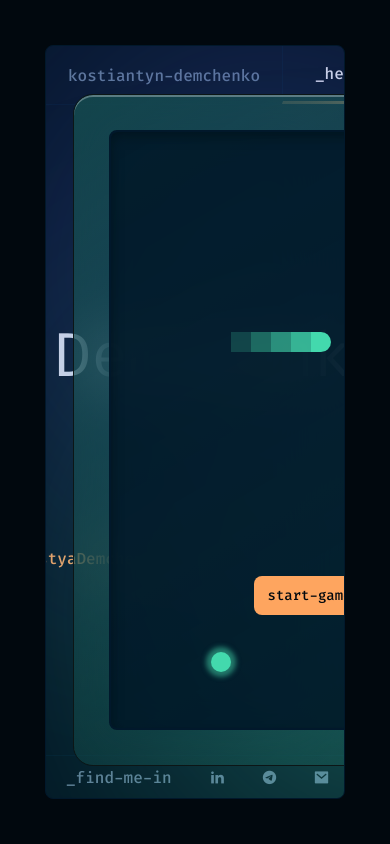
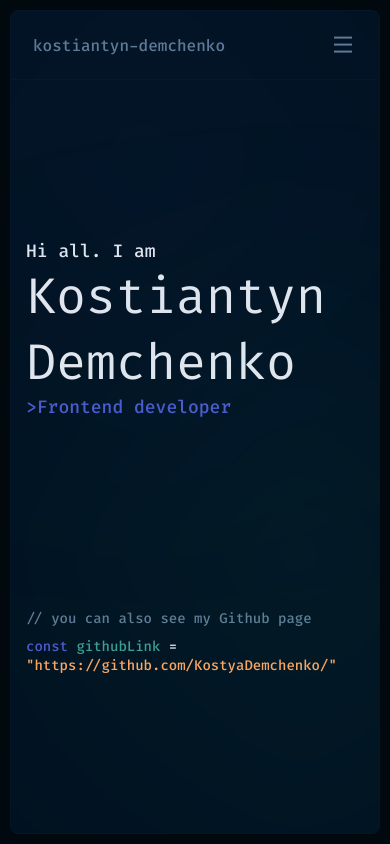
Before and after one commit to KostyaDemchenko/NewPartfolio, a Next.js app: page / in a window 390 px wide. Built offline with nearby package versions, Linux system fonts and the light colour scheme.

Commit message:
--added: mobile/ tablet adoptation for main page; --fix: fixed error with server side random snake position generating before game

```diff
--- a/src/app/global.scss
+++ b/src/app/global.scss
@@ -81,6 +81,7 @@ a,
 span {
   color: var(--color-secondary-white);
   font-family: var(--font-main);
+  text-wrap: auto;
 }
 
 li {
@@ -110,7 +111,7 @@ span {
   color: var(--color-accent-orange);
 }
 
-.container {
+.main-container {
   @include flex(flex-start, flex-start);
   @include f-direction(column);
 
@@ -141,6 +142,18 @@ span {
   overflow: hidden; // скрывает все выходящие за границы элементы
   background-color: var(--color-primary-black); // основной цвет фона=
 
+  @include macbook {
+    padding: 35px;
+  }
+
+  @include tablet {
+    padding: 25px;
+  }
+
+  @include mobile {
+    padding: 10px;
+  }
+
   .blur-circle-one,
   .blur-circle-two {
     position: absolute;
@@ -149,6 +162,21 @@ span {
     border-radius: 50%;
     filter: blur(150px);
     animation: moveShapes 15s infinite alternate;
+
+    @include macbook {
+      width: 200px;
+      height: 200px;
+    }
+
+    @include tablet {
+      width: 150px;
+      height: 150px;
+    }
+
+    @include mobile {
+      width: 100px;
+      height: 100px;
+    }
   }
 
   // Вторая размытая форма
@@ -178,17 +206,45 @@ span {
   max-height: calc(100dvh - 194px);
   box-sizing: border-box;
   gap: 130px;
+
+  @include macbook {
+    gap: 50px;
+    padding: 20px;
+    max-height: 100%;
+  }
+
+  @include tablet {
+    gap: 30px;
+    padding: 20px;
+    max-height: 100%;
+  }
+
+  @include mobile {
+    padding: 15px;
+    max-height: 100%;
+  }
 }
 
-// Анимация движения
-@keyframes moveShapes {
-  0% {
-    transform: translate(0, 0) scale(1);
+.container {
+  @include flex(space-between, center);
+  @include f-direction(row);
+
+  width: 100%;
+  max-width: 1500px;
+  padding: 0 15px;
+
+  @include macbook {
+    max-width: 1200px;
+    padding: 0 15px;
   }
-  50% {
-    transform: translate(30px, -50px) scale(1.1);
+
+  @include tablet {
+    max-width: 900px;
+    padding: 0 5px;
   }
-  100% {
-    transform: translate(-50px, 30px) scale(1);
+
+  @include mobile {
+    max-width: 900px;
+    padding: 0;
   }
 }
--- a/src/app/shortSyles.scss
+++ b/src/app/shortSyles.scss
@@ -15,6 +15,34 @@
 
 @mixin max-w-media($breakpoint) {
   @media screen and (max-width: $breakpoint) {
+    @content;
+  }
+}
+
+// Миксин для мобильных устройств (до 570px)
+@mixin mobile {
+  @media screen and (max-width: 570px) {
+    @content;
+  }
+}
+
+// Миксин для планшетов (до 1200px)
+@mixin tablet {
+  @media screen and (max-width: 1200px) {
+    @content;
+  }
+}
+
+// Миксин для макбуков (1440px)
+@mixin macbook {
+  @media screen and (max-width: 1440px) {
+    @content;
+  }
+}
+
+// Миксин для десктопов (1920px и выше)
+@mixin desktop {
+  @media screen and (min-width: 1920px) {
     @content;
   }
 }
--- a/src/components/AboutMeMain/style.scss
+++ b/src/components/AboutMeMain/style.scss
@@ -8,6 +8,10 @@
   width: 100%;
   gap: 80px;
 
+  @include mobile {
+    gap: 190px;
+  }
+
   .about-me-description {
     @include flex(flex-start, flex-start);
     @include f-direction(column);
@@ -17,27 +21,68 @@
 
     .description {
       color: var(--color-secondary-white);
-      font-size: 18px;
+      font-size: 18px; // Ставим стандартный размер шрифта
       font-style: normal;
       font-weight: 450;
       line-height: normal;
+
+      @include mobile {
+        font-size: 14px;
+      }
+
+      @include tablet {
+        font-size: 16px;
+      }
+
+      @include macbook {
+        font-size: 18px;
+      }
+
+      @include desktop {
+        font-size: 20px;
+      }
     }
 
     .name {
       color: var(--color-secondary-white);
-      font-size: 62px;
+      font-size: 56px;
       font-style: normal;
       font-weight: 400;
       line-height: normal;
+      text-wrap: auto;
+
+      @include macbook {
+        font-size: 50px;
+      }
+
+      @include tablet {
+        font-size: 40px;
+      }
+
+      @include mobile {
+        font-size: 50px;
+      }
     }
 
     .job-title {
       color: var(--color-secondary-blue);
-      font-family: "Fira Code";
+      font-family: var(--font-main);
       font-size: 32px;
       font-style: normal;
       font-weight: 450;
       line-height: normal;
+
+      @include macbook {
+        font-size: 28px;
+      }
+
+      @include tablet {
+        font-size: 24px;
+      }
+
+      @include mobile {
+        font-size: 18px;
+      }
     }
   }
 
@@ -50,11 +95,23 @@
 
     .description {
       color: var(--color-secondary-grey);
-      font-family: "Fira Code";
+      font-family: var(--font-main);
       font-size: 16px;
       font-style: normal;
       font-weight: 450;
       line-height: normal;
+
+      @include macbook {
+        font-size: 16px;
+      }
+
+      @include tablet {
+        font-size: 15px;
+      }
+
+      @include mobile {
+        font-size: 14px;
+      }
     }
 
     .github-link {
@@ -63,6 +120,23 @@
       font-style: normal;
       font-weight: 500;
       line-height: normal;
+      text-wrap: auto;
+
+      @include desktop {
+        font-size: 16px;
+      }
+
+      @include macbook {
+        font-size: 16px;
+      }
+
+      @include tablet {
+        font-size: 15px;
+      }
+
+      @include mobile {
+        font-size: 14px;
+      }
     }
   }
 }
--- a/src/components/Footer/index.tsx
+++ b/src/components/Footer/index.tsx
@@ -6,6 +6,7 @@ const Footer = () => {
       <div className='find-me-box'>
         <div className='left-site'>
           <p className='description'>_find-me-in</p>
+          <div className='links-box'>
             <a
               href='https://www.linkedin.com/in/kostiantyn-demchenko-14874224a/'
               className='social-link'
@@ -28,6 +29,7 @@ const Footer = () => {
               <i className='ri-mail-fill'></i>
             </a>
           </div>
+        </div>
         <div className='right-site'>
           <a
             className='github-link'
--- a/src/components/Footer/style.scss
+++ b/src/components/Footer/style.scss
@@ -5,6 +5,10 @@ footer {
 
   width: 100%;
   height: 50px;
+
+  @include mobile {
+    display: none;
+  }
 
   .find-me-box {
     @include flex(space-between, center);
@@ -22,6 +26,11 @@ footer {
       width: fit-content;
       height: 100%;
 
+      @include mobile {
+        @include flex(space-between, center);
+        width: 100%;
+      }
+
       .description {
         padding: 0 20px;
         color: var(--color-secondary-grey);
@@ -31,7 +40,13 @@ footer {
         line-height: normal;
       }
 
-      i {
+      .links-box {
+        @include flex(center, center);
+        @include f-direction(row);
+        height: 100%;
+      }
+
+      .social-link {
         @include flex(center, center);
         color: var(--color-secondary-grey);
 
@@ -40,7 +55,7 @@ footer {
         cursor: pointer;
         transition: 0.3s ease-in-out;
 
-        &:nth-child(even) {
+        &:nth-child(odd) {
           border-right: 1px solid var(--color-border);
           border-left: 1px solid var(--color-border);
         }
--- a/src/components/Header/index.tsx
+++ b/src/components/Header/index.tsx
@@ -1,8 +1,16 @@
+import { useState } from "react";
 import Nav from "@/src/components/Nav";
+import Footer from "@/src/components/Footer";
 
 import "./style.scss";
 
 const Header = () => {
+  const [isMenuOpen, setIsMenuOpen] = useState(false);
+
+  const toggleMenu = () => {
+    setIsMenuOpen(!isMenuOpen);
+  };
+
   return (
     <header>
       <div className='left-site'>
@@ -14,6 +22,19 @@ const Header = () => {
       <a className='contact' href='./contact-me'>
         _contact-me
       </a>
+
+      <button className='menu-button' onClick={toggleMenu}>
+        {isMenuOpen ? (
+          <i className='ri-close-fill'></i>
+        ) : (
+          <i className='ri-menu-fill'></i>
+        )}
+      </button>
+
+      <div className={`mobile-menu ${isMenuOpen ? "open" : ""}`}>
+        <Nav />
+        <Footer />
+      </div>
     </header>
   );
 };
--- a/src/components/Header/style.scss
+++ b/src/components/Header/style.scss
@@ -5,12 +5,11 @@ header {
   @include f-direction(row);
 
   width: 100%;
-
   border-bottom: 1px solid var(--color-border);
+  position: relative;
 
   .autor {
     color: var(--color-secondary-grey);
-
     font-size: 16px;
     font-style: normal;
     font-weight: 450;
@@ -33,7 +32,6 @@ header {
 
   .contact {
     color: var(--color-secondary-grey);
-
     font-size: 16px;
     font-style: normal;
     font-weight: 450;
@@ -43,5 +41,84 @@ header {
     text-wrap: nowrap;
 
     padding: 18px 24px;
+
+    @include mobile {
+      display: none;
+    }
+  }
+
+  .menu-button {
+    display: none;
+    background: none;
+    border: none;
+    cursor: pointer;
+
+    color: var(--color-secondary-grey);
+    font-size: 24px;
+    padding: 18px 24px;
+    @include mobile {
+      display: block;
+    }
+  }
+
+  .mobile-menu {
+    position: absolute;
+    top: 100%;
+    left: 0;
+    width: 100%;
+    height: calc(100vh - 90px);
+    background: var(--color-primary-green);
+    border-bottom: 1px solid var(--color-border);
+
+    @include flex(space-between, center);
+    @include f-direction(column);
+
+    z-index: 100;
+
+    // Исходное скрытое состояние
+    transform: translateY(-10px);
+    opacity: 0;
+    pointer-events: none;
+    transition: transform 0.3s ease-in-out, opacity 0.3s ease-in-out;
+
+    &.open {
+      transform: translateY(0);
+      opacity: 1;
+      pointer-events: auto;
+    }
+
+    nav {
+      @include flex(center, center);
+      @include f-direction(column);
+      width: 100%;
+      border-top: 1px solid var(--color-border);
+      border-bottom: none;
+      a {
+        border: none;
+        border-bottom: 1px solid var(--color-border);
+        width: 100%;
+        text-align: left;
+        padding: 18px 24px;
+      }
+    }
+
+    footer {
+      @include flex(center, center);
+      @include f-direction(column);
+
+      width: 100%;
+      border-top: 1px solid var(--color-border);
+      border-bottom: 1px solid var(--color-border);
+
+      .find-me-box {
+        @include f-direction(column);
+        @include flex(center, center);
+        width: 100%;
+
+        .right-site {
+          display: none;
+        }
+      }
+    }
   }
 }
--- a/src/components/Nav/style.scss
+++ b/src/components/Nav/style.scss
@@ -5,6 +5,10 @@ nav {
   @include f-direction(row);
 
   width: 100%;
+
+  @include mobile {
+    display: none;
+  }
 
   a {
     border-left: 1px solid var(--color-border);
--- a/src/components/SnakeGame/index.tsx
+++ b/src/components/SnakeGame/index.tsx
@@ -9,8 +9,38 @@ const INITIAL_SNAKE_LENGTH = 5; // начальная длина змейки
 const WINNING_FOOD_COUNT = 8; // количество еды для победы
 const SEGMENT_SIZE = 20; // размер сегмента и еды в пикселях
 
+// Фиксированные начальные позиции для серверного рендеринга.
+// Пусть змейка будет по центру, а еда неподалёку.
+const FIXED_INITIAL_SNAKE: Position[] = Array.from(
+  { length: INITIAL_SNAKE_LENGTH },
+  (_, i) => ({
+    x: 10 - i,
+    y: 10,
+  })
+);
+
+const FIXED_INITIAL_FOOD: Position = { x: 5, y: 10 };
+
 const SnakeGame: React.FC = () => {
-  const generateFood = (snake: Position[]): Position => {
+  const [snake, setSnake] = useState<Position[]>(FIXED_INITIAL_SNAKE);
+  const [food, setFood] = useState<Position>(FIXED_INITIAL_FOOD);
+  const [direction, setDirection] = useState<Position>({ x: 1, y: 0 });
+  const [isGameOver, setIsGameOver] = useState(false);
+  const [foodEaten, setFoodEaten] = useState(0);
+  const [gameStarted, setGameStarted] = useState(false);
+  const gameBoardRef = useRef<HTMLDivElement>(null);
+  const [startTime, setStartTime] = useState<number | null>(null);
+  const [elapsedTime, setElapsedTime] = useState<number>(0);
+  const [directionChanged, setDirectionChanged] = useState(false);
+
+  function generateInitialSnake(): Position[] {
+    return Array.from({ length: INITIAL_SNAKE_LENGTH }, (_, i) => ({
+      x: 10 - i,
+      y: 10,
+    }));
+  }
+
+  const generateFood = (snakePositions: Position[]): Position => {
     let newFoodPosition: Position;
     do {
       newFoodPosition = {
@@ -18,33 +48,13 @@ const SnakeGame: React.FC = () => {
         y: Math.floor(Math.random() * BOARD_HEIGHT),
       };
     } while (
-      snake.some(
+      snakePositions.some(
         (segment) =>
           segment.x === newFoodPosition.x && segment.y === newFoodPosition.y
       )
     );
     return newFoodPosition;
   };
-
-  const [snake, setSnake] = useState<Position[]>(generateInitialSnake());
-  const [food, setFood] = useState<Position>(
-    generateFood(generateInitialSnake())
-  );
-  const [direction, setDirection] = useState<Position>({ x: 1, y: 0 }); // Начальное направление
-  const [isGameOver, setIsGameOver] = useState(false);
-  const [foodEaten, setFoodEaten] = useState(0); // количество съеденной еды
-  const [gameStarted, setGameStarted] = useState(false); // отслеживаем, началась ли игра
-  const gameBoardRef = useRef<HTMLDivElement>(null);
-  const [startTime, setStartTime] = useState<number | null>(null); // время начала игры
-  const [elapsedTime, setElapsedTime] = useState<number>(0); // время, затраченное на игру
-  const [directionChanged, setDirectionChanged] = useState(false); // Флаг для отслеживания смены направления
-
-  function generateInitialSnake(): Position[] {
-    return Array.from({ length: INITIAL_SNAKE_LENGTH }, (_, i) => ({
-      x: 10 - i,
-      y: 10,
-    }));
-  }
 
   useEffect(() => {
     const handleKeyDown = (event: KeyboardEvent) => {
@@ -55,21 +65,21 @@ const SnakeGame: React.FC = () => {
         if (arrowKeys.includes(key)) {
           startGame();
         }
-        return; // Не обрабатываем нажатия дальше, если игра не запущена
+        return;
       }
 
       if (isGameOver) {
         if (arrowKeys.includes(key)) {
-          resetGame(); // Перезапускаем игру при нажатии на стрелку
+          resetGame();
         }
-        return; // Не обрабатываем нажатия дальше, если игра окончена
+        return;
       }
 
       if (!directionChanged) {
         const newDirection = getNewDirection(key, direction);
         if (newDirection && isValidDirectionChange(newDirection, direction)) {
-          setDirection(newDirection); // Мгновенно изменяем направление
-          setDirectionChanged(true); // Устанавливаем флаг, чтобы не регистрировать повторные изменения за один тик
+          setDirection(newDirection);
+          setDirectionChanged(true);
         }
       }
     };
@@ -81,24 +91,28 @@ const SnakeGame: React.FC = () => {
   }, [direction, gameStarted, isGameOver, directionChanged]);
 
   useEffect(() => {
-    if (isGameOver || !gameStarted) return; // Не запускаем игру, если не начата или окончена
+    if (isGameOver || !gameStarted) return;
 
     const gameInterval = setInterval(() => {
       moveSnake();
-      setDirectionChanged(false); // Сбрасываем флаг после каждого тика
-    }, 100); // скорость змейки
+      setDirectionChanged(false);
+    }, 100);
 
     return () => clearInterval(gameInterval);
   }, [snake, direction, isGameOver, gameStarted]);
 
   const startGame = () => {
+    // Генерируем новые позиции уже на клиенте
+    const initialSnake = generateInitialSnake();
+    const initialFood = generateFood(initialSnake);
+
+    setSnake(initialSnake);
+    setFood(initialFood);
     setGameStarted(true);
     setIsGameOver(false);
     setDirection({ x: 1, y: 0 });
     setStartTime(Date.now());
     setFoodEaten(0);
-    setSnake(generateInitialSnake());
-    setFood(generateFood(generateInitialSnake()));
   };
 
   const moveSnake = () => {
@@ -115,16 +129,16 @@ const SnakeGame: React.FC = () => {
 
     newSnake.unshift(head);
 
-    // Проверка на поедание еды
     if (head.x === food.x && head.y === food.y) {
-      setFood(generateFood(newSnake)); // генерируем еду в новом месте
+      const newFood = generateFood(newSnake);
+      setFood(newFood);
       setFoodEaten(foodEaten + 1);
       if (foodEaten + 1 === WINNING_FOOD_COUNT) {
         endGame(true);
         return;
       }
     } else {
-      newSnake.pop(); // убираем хвост только если не съели еду
+      newSnake.pop();
     }
 
     setSnake(newSnake);
@@ -145,22 +159,22 @@ const SnakeGame: React.FC = () => {
   const endGame = (win = false) => {
     setIsGameOver(true);
     setGameStarted(false);
-    setDirection({ x: 1, y: 0 }); // Сбрасываем направление
+    setDirection({ x: 1, y: 0 });
     if (win && startTime) {
       setElapsedTime(Date.now() - startTime);
     }
   };
 
   const resetGame = () => {
-    setSnake(generateInitialSnake());
-    setFood(generateFood(generateInitialSnake()));
-    setDirection({ x: 1, y: 0 }); // Сбрасываем направление
+    // Возвращаемся к фиксированным позициям для предсказуемого состояния
+    setSnake(FIXED_INITIAL_SNAKE);
+    setFood(FIXED_INITIAL_FOOD);
+    setDirection({ x: 1, y: 0 });
     setGameStarted(false);
     setIsGameOver(false);
     setFoodEaten(0);
     setElapsedTime(0);
     setStartTime(null);
-    startGame(); // Начинаем игру после сброса
   };
 
   const getNewDirection = (
@@ -185,26 +199,25 @@ const SnakeGame: React.FC = () => {
     newDirection: Position,
     currentDirection: Position
   ): boolean => {
-    // Запрещаем обратное направление
-    return (
-      newDirection.x !== -currentDirection.x ||
-      newDirection.y !== -currentDirection.y
+    // Запрещаем движение в обратную сторону
+    return !(
+      (newDirection.x === -currentDirection.x && newDirection.x !== 0) ||
+      (newDirection.y === -currentDirection.y && newDirection.y !== 0)
     );
   };
 
   const getOpacity = (index: number, length: number) => {
-    return 1 - index / length; // Определяем уровень прозрачности в зависимости от позиции сегмента
+    return 1 - index / length;
   };
 
   const getBorderRadius = (index: number): string => {
-    if (index !== 0) return "0"; // Только первый сегмент может быть головой
+    if (index !== 0) return "0";
 
-    if (direction?.x === 1) return "0 50% 50% 0"; // Двигается вправо
-    if (direction?.x === -1) return "50% 0 0 50%"; // Двигается влево
-    if (direction?.y === 1) return "0 0 50% 50%"; // Двигается вниз
-    if (direction?.y === -1) return "50% 50% 0 0"; // Двигается вверх
-
-    return "0"; // по умолчанию
+    if (direction?.x === 1) return "0 50% 50% 0";
+    if (direction?.x === -1) return "50% 0 0 50%";
+    if (direction?.y === 1) return "0 0 50% 50%";
+    if (direction?.y === -1) return "50% 50% 0 0";
+    return "0";
   };
 
   return (
@@ -225,6 +238,7 @@ const SnakeGame: React.FC = () => {
             }}
           ></div>
         ))}
+        {food && (
           <div
             className='food'
             style={{
@@ -232,6 +246,7 @@ const SnakeGame: React.FC = () => {
               top: `${food.y * SEGMENT_SIZE}px`,
             }}
           ></div>
+        )}
       </div>
       <div className='game-info'>
         <div className='controls'>
--- a/src/components/SnakeGame/style.scss
+++ b/src/components/SnakeGame/style.scss
@@ -19,6 +19,18 @@
   backdrop-filter: blur(32px);
 
   position: relative;
+
+  @include macbook {
+    padding: 20px;
+  }
+
+  @include tablet {
+    display: none;
+  }
+
+  @include mobile {
+    display: none;
+  }
 
   .game-board {
     position: relative;
@@ -141,6 +153,10 @@
     border-radius: 8px;
     background: rgba(1, 20, 35, 0.19);
 
+    @include macbook {
+      display: none;
+    }
+
     .controls {
       @include flex(center, flex-start);
       @include f-direction(column);
@@ -232,3 +248,16 @@
     }
   }
 }
+
+// Анимация движения
+@keyframes moveShapes {
+  0% {
+    transform: translate(0, 0) scale(1);
+  }
+  50% {
+    transform: translate(30px, -50px) scale(1.1);
+  }
+  100% {
+    transform: translate(-50px, 30px) scale(1);
+  }
+}
--- a/src/pages/index.tsx
+++ b/src/pages/index.tsx
@@ -14,13 +14,15 @@ export default function Home() {
   return (
     <div className='hero'>
       <HeadComponent />
-      <section className='container'>
+      <section className='main-container'>
         <Header />
         <main className='hero-main'>
           <div className='blur-circle-one'></div>
           <div className='blur-circle-two'></div>
-          <AboutMeMain />
-          <SnakeGame />
+          <div className='container'>
+            <AboutMeMain />
+            <SnakeGame />
+          </div>
         </main>
         <Footer />
       </section>
```
Lines whose indentation alone changed are shown as unchanged.
